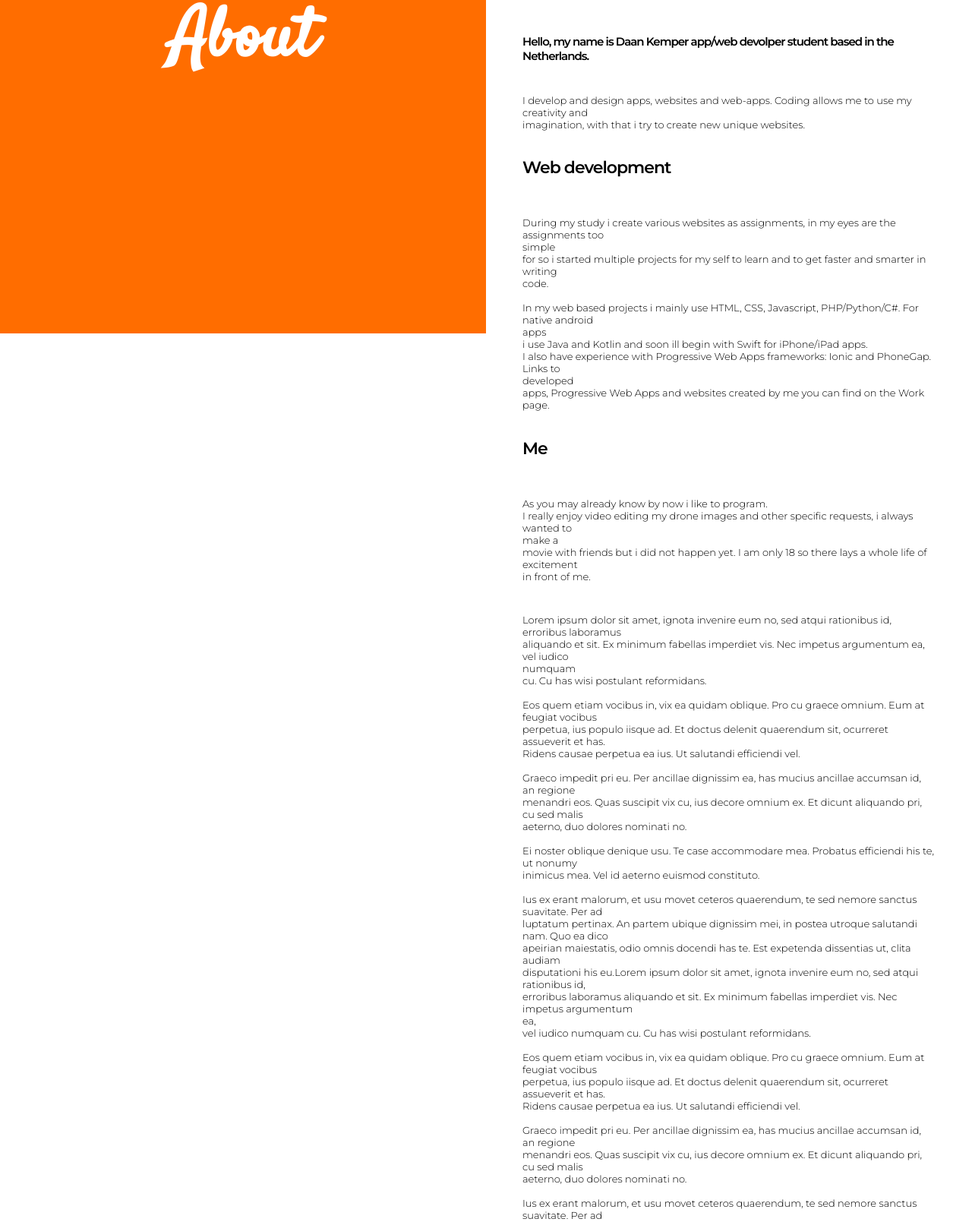
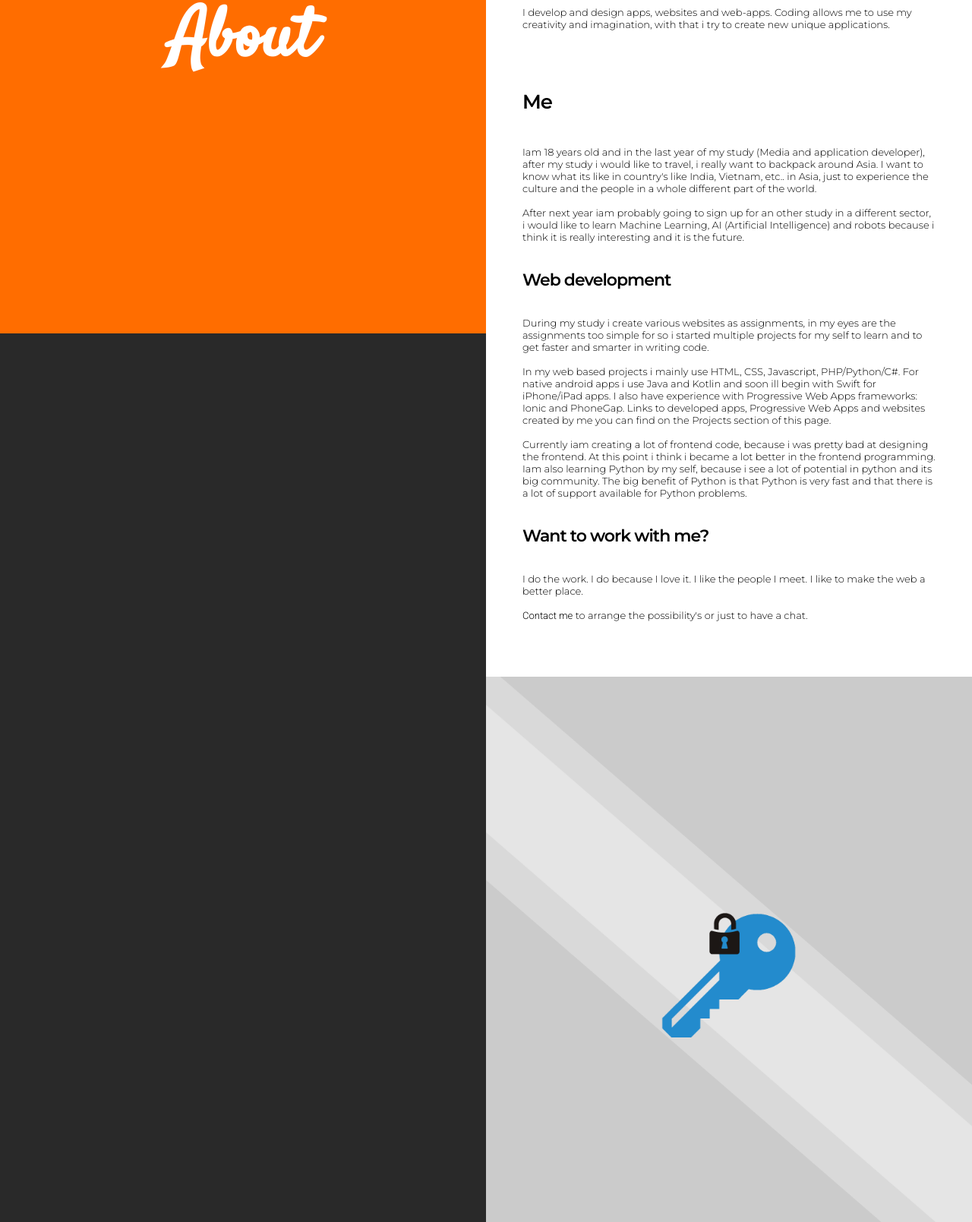
Before and after one commit to Daandeve/PersonalSite, a plain HTML site: page index.html in a window 1280 px wide. Shown: the part 1161-2770 px from the top of the page at 76% size. Drawn offline with Linux system fonts and the light colour scheme.

Commit message:
Fixed text alignment and corrected spelling

```diff
--- a/assets/css/main.scss
+++ b/assets/css/main.scss
@@ -24,6 +24,7 @@ html, body {
   margin: 0;
   padding: 0;
   overflow-x: hidden;
+  background-color: #292929;
 }
 
 input,
@@ -452,6 +453,7 @@ body {
           float: right;
           width: calc(50% - 40px);
           padding: 20px;
+          background-color: white;
 
           @media screen and (max-width: 800px) {
             margin-top: 66px !important;
@@ -604,11 +606,11 @@ body {
 
           .profile {
             border-radius: 50%;
-            border: $primary solid 5px;
-            background: url("../img/profile_compressed.jpg") no-repeat;
+            border: $primary-bg solid 5px;
+            background: url("../img/profile_image.jpg") no-repeat;
             background-size: cover;
-            width: 300px;
-            height: 300px;
+            width: 200px;
+            height: 200px;
             margin: 0 auto 20px;
 
             @media (min-width: 1200px) {
@@ -621,11 +623,13 @@ body {
 
           .textblock {
             margin: 0 auto;
-            width: fit-content;
+            width: 100%;
+            position: relative;
           }
 
           h2, p {
             font-family: 'Montserrat', sans-serif;
+            display: block;
           }
 
           h2 {
@@ -643,6 +647,11 @@ body {
               font-size: 22px;
               margin: 1.6em 0 1.6em;
               letter-spacing: -1px;
+
+              &.text-start {
+                margin: 3em 0 1.6em;
+                font-size: 26px;
+              }
             }
           }
 
@@ -651,14 +660,12 @@ body {
               margin: 25px 0;
               font-size: 13px;
               font-weight: 300;
-              white-space: pre-line;
+              white-space: normal;
             }
+          }
 
-            &.lorem {
-              white-space: pre-line;
-              font-size: 13px;
-              font-weight: 300;
-            }
+          a {
+            cursor: pointer;
           }
 
           .contact-info {
--- a/assets/js/half-scroll.js
+++ b/assets/js/half-scroll.js
@@ -28,6 +28,7 @@ getHeightValues = () => {
     //get bottom position 3rd
     posBottom_s1 = posTop_s2 - header_height;
     posBottom_s2 = posTop_s2 + height_s2 - height_footer;
+    posBottom_s2 = (window.innerWidth > 800) ? posTop_s2 + height_s2 - height_footer : posTop_s2 + height_s2;
 };
 
 resizeEnd = () => {
@@ -65,6 +66,11 @@ initHalfScroll = () => {
             $('#projects .sticky').addClass('fixed');
         }
 
+        if (window.innerWidth < 800 && scroll > posBottom_s2 && scroll < posBottom_s2 + header_height) {
+            rmClasses();
+            $('#contact .sticky').addClass('fixed');
+        }
+
         if (doc_width > 800) {
             if (scroll > posBottom_s2) {
                 rmClasses();
--- a/index.html
+++ b/index.html
@@ -70,7 +70,6 @@
             <div class="inner">
                 <ul>
                     <li class="navElement" data-href="about"><a>About</a></li>
-                    <!--                    <li class="navElement" data-href="about"><a>Work</a></li>-->
                     <li class="navElement" data-href="projects"><a>Projects</a></li>
                     <li class="navElement" data-href="contact"><a>Contact</a></li>
                 </ul>
@@ -78,8 +77,6 @@
         </div>
         <div class="desktop-nav">
             <a class="navElement" data-href="about">About</a>
-            <!--            - -->
-            <!--            <a class="navElement" data-href="work">Work</a>-->
             -
             <a class="navElement" data-href="projects">Projects</a>
             -
@@ -99,98 +96,51 @@
             <div class="scrolling">
                 <div class="profile"></div>
                 <div class="textblock">
-                    <h2 class="start">Hello, my name is Daan Kemper app/web devolper student based in the
+                    <h2 class="start">Hello, my name is Daan Kemper app/web developer student based in the
                         Netherlands.</h2>
                     <p class="text">
                         I develop and design apps, websites and web-apps. Coding allows me to use my creativity and
-                        imagination, with that i try to create new unique websites.</p>
+                        imagination, with that i try to create new unique applications.</p>
+                    <h2 class="head text-start">Me</h2>
+                    <p class="text">
+                        Iam 18 years old and in the last year of my study (Media and application developer), after my
+                        study i would like to travel, i really want to backpack around Asia. I want to know what its
+                        like in country's like India, Vietnam, etc.. in Asia, just to experience the culture and the
+                        people in a whole different part of the world.
+                        <br/>
+                        <br/>
+                        After next year iam probably going to sign up for an other study in a different sector, i would
+                        like to learn Machine Learning, AI (Artificial Intelligence) and robots because i think it is
+                        really interesting and it is the future.
+                    </p>
                     <h2 class="head">Web development</h2>
                     <p class="text">
                         During my study i create various websites as assignments, in my eyes are the assignments too
-                        simple
-                        for so i started multiple projects for my self to learn and to get faster and smarter in writing
-                        code.
-
+                        simple for so i started multiple projects for my self to learn and to get faster and smarter in
+                        writing code.
+                        <br/>
+                        <br/>
                         In my web based projects i mainly use HTML, CSS, Javascript, PHP/Python/C#. For native android
-                        apps
-                        i use Java and Kotlin and soon ill begin with Swift for iPhone/iPad apps.
+                        apps i use Java and Kotlin and soon ill begin with Swift for iPhone/iPad apps.
                         I also have experience with Progressive Web Apps frameworks: Ionic and PhoneGap. Links to
-                        developed
-                        apps, Progressive Web Apps and websites created by me you can find on the Work page.
+                        developed apps, Progressive Web Apps and websites created by me you can find on the Projects
+                        section of this page.
+                        <br/>
+                        <br/>
+                        Currently iam creating a lot of frontend code, because i was pretty bad at designing the
+                        frontend. At this point i think i became a lot better in the frontend programming.
+                        Iam also learning Python by my self, because i see a lot of potential in python and its big
+                        community. The big benefit of Python is that Python is very fast and that there is a lot of
+                        support available for Python problems.
                     </p>
-                    <h2 class="head">Me</h2>
+                    <h2 class="head">Want to work with me?</h2>
                     <p class="text">
-                        As you may already know by now i like to program.
-                        I really enjoy video editing my drone images and other specific requests, i always wanted to
-                        make a
-                        movie with friends but i did not happen yet. I am only 18 so there lays a whole life of
-                        excitement
-                        in front of me.
-                    </p>
-                    <p class="lorem">
-                        Lorem ipsum dolor sit amet, ignota invenire eum no, sed atqui rationibus id, erroribus laboramus
-                        aliquando et sit. Ex minimum fabellas imperdiet vis. Nec impetus argumentum ea, vel iudico
-                        numquam
-                        cu. Cu has wisi postulant reformidans.
-
-                        Eos quem etiam vocibus in, vix ea quidam oblique. Pro cu graece omnium. Eum at feugiat vocibus
-                        perpetua, ius populo iisque ad. Et doctus delenit quaerendum sit, ocurreret assueverit et has.
-                        Ridens causae perpetua ea ius. Ut salutandi efficiendi vel.
-
-                        Graeco impedit pri eu. Per ancillae dignissim ea, has mucius ancillae accumsan id, an regione
-                        menandri eos. Quas suscipit vix cu, ius decore omnium ex. Et dicunt aliquando pri, cu sed malis
-                        aeterno, duo dolores nominati no.
-
-                        Ei noster oblique denique usu. Te case accommodare mea. Probatus efficiendi his te, ut nonumy
-                        inimicus mea. Vel id aeterno euismod constituto.
-
-                        Ius ex erant malorum, et usu movet ceteros quaerendum, te sed nemore sanctus suavitate. Per ad
-                        luptatum pertinax. An partem ubique dignissim mei, in postea utroque salutandi nam. Quo ea dico
-                        apeirian maiestatis, odio omnis docendi has te. Est expetenda dissentias ut, clita audiam
-                        disputationi his eu.Lorem ipsum dolor sit amet, ignota invenire eum no, sed atqui rationibus id,
-                        erroribus laboramus aliquando et sit. Ex minimum fabellas imperdiet vis. Nec impetus argumentum
-                        ea,
-                        vel iudico numquam cu. Cu has wisi postulant reformidans.
-
-                        Eos quem etiam vocibus in, vix ea quidam oblique. Pro cu graece omnium. Eum at feugiat vocibus
-                        perpetua, ius populo iisque ad. Et doctus delenit quaerendum sit, ocurreret assueverit et has.
-                        Ridens causae perpetua ea ius. Ut salutandi efficiendi vel.
-
-                        Graeco impedit pri eu. Per ancillae dignissim ea, has mucius ancillae accumsan id, an regione
-                        menandri eos. Quas suscipit vix cu, ius decore omnium ex. Et dicunt aliquando pri, cu sed malis
-                        aeterno, duo dolores nominati no.
-
-                        Ius ex erant malorum, et usu movet ceteros quaerendum, te sed nemore sanctus suavitate. Per ad
-                        luptatum pertinax. An partem ubique dignissim mei, in postea utroque salutandi nam. Quo ea dico
-                        apeirian maiestatis, odio omnis docendi has te. Est expetenda dissentias ut, clita audiam
-                        disputationi his eu.Lorem ipsum dolor sit amet, ignota invenire eum no, sed atqui rationibus id,
-                        erroribus laboramus aliquando et sit. Ex minimum fabellas imperdiet vis. Nec impetus argumentum
-                        ea,
-                        vel iudico numquam cu. Cu has wisi postulant reformidans.
-
-                        Eos quem etiam vocibus in, vix ea quidam oblique. Pro cu graece omnium. Eum at feugiat vocibus
-                        perpetua, ius populo iisque ad. Et doctus delenit quaerendum sit, ocurreret assueverit et has.
-                        Ridens causae perpetua ea ius. Ut salutandi efficiendi vel.
-
-                        Graeco impedit pri eu. Per ancillae dignissim ea, has mucius ancillae accumsan id, an regione
-                        menandri eos. Quas suscipit vix cu, ius decore omnium ex. Et dicunt aliquando pri, cu sed malis
-                        aeterno, duo dolores nominati no.
-
-                        Ius ex erant malorum, et usu movet ceteros quaerendum, te sed nemore sanctus suavitate. Per ad
-                        luptatum pertinax. An partem ubique dignissim mei, in postea utroque salutandi nam. Quo ea dico
-                        apeirian maiestatis, odio omnis docendi has te. Est expetenda dissentias ut, clita audiam
-                        disputationi his eu.Lorem ipsum dolor sit amet, ignota invenire eum no, sed atqui rationibus id,
-                        erroribus laboramus aliquando et sit. Ex minimum fabellas imperdiet vis. Nec impetus argumentum
-                        ea,
-                        vel iudico numquam cu. Cu has wisi postulant reformidans.
-
-                        Eos quem etiam vocibus in, vix ea quidam oblique. Pro cu graece omnium. Eum at feugiat vocibus
-                        perpetua, ius populo iisque ad. Et doctus delenit quaerendum sit, ocurreret assueverit et has.
-                        Ridens causae perpetua ea ius. Ut salutandi efficiendi vel.
-
-                        Graeco impedit pri eu. Per ancillae dignissim ea, has mucius ancillae accumsan id, an regione
-                        menandri eos. Quas suscipit vix cu, ius decore omnium ex. Et dicunt aliquando pri, cu sed malis
-                        aeterno, duo dolores nominati no.
+                        I do the work. I do because I love it. I like the people I meet. I like to make the web a better
+                        place.
+                        <br/>
+                        <br/>
+                        <a class="navElement" data-href="contact">
+                            Contact me</a> to arrange the possibility's or just to have a chat.
                     </p>
                 </div>
             </div>
@@ -234,14 +184,13 @@
             </div>
             <div class="scrolling full-height dark">
                 <div class="info">
-                    <h2 class="start">If you want to have a app/site or any other application feel free to contact
-                        me.</h2>
+                    <h2 class="start">For business inquiries or applications feel free to contact me.</h2>
                     <h2 class="head">Daan Kemper</h2>
                 </div>
                 <div class="contact-info">
                     <span class="title">Web/App developer.</span>
                     <div class="email">
-                        <span>Email: <a href="mailto:daan@daankemper.nl" target="_blank">daan@daankemper.nl</a></span>
+                        <span>Email: <a href="mailto:info@daankemper.nl" target="_blank">info@daankemper.nl</a></span>
                     </div>
                     <div class="social">
                         <div class="twitter">
```
Also changed, not shown: assets/css/main.css, assets/img/profile_image.jpg (added), 1 other file.
